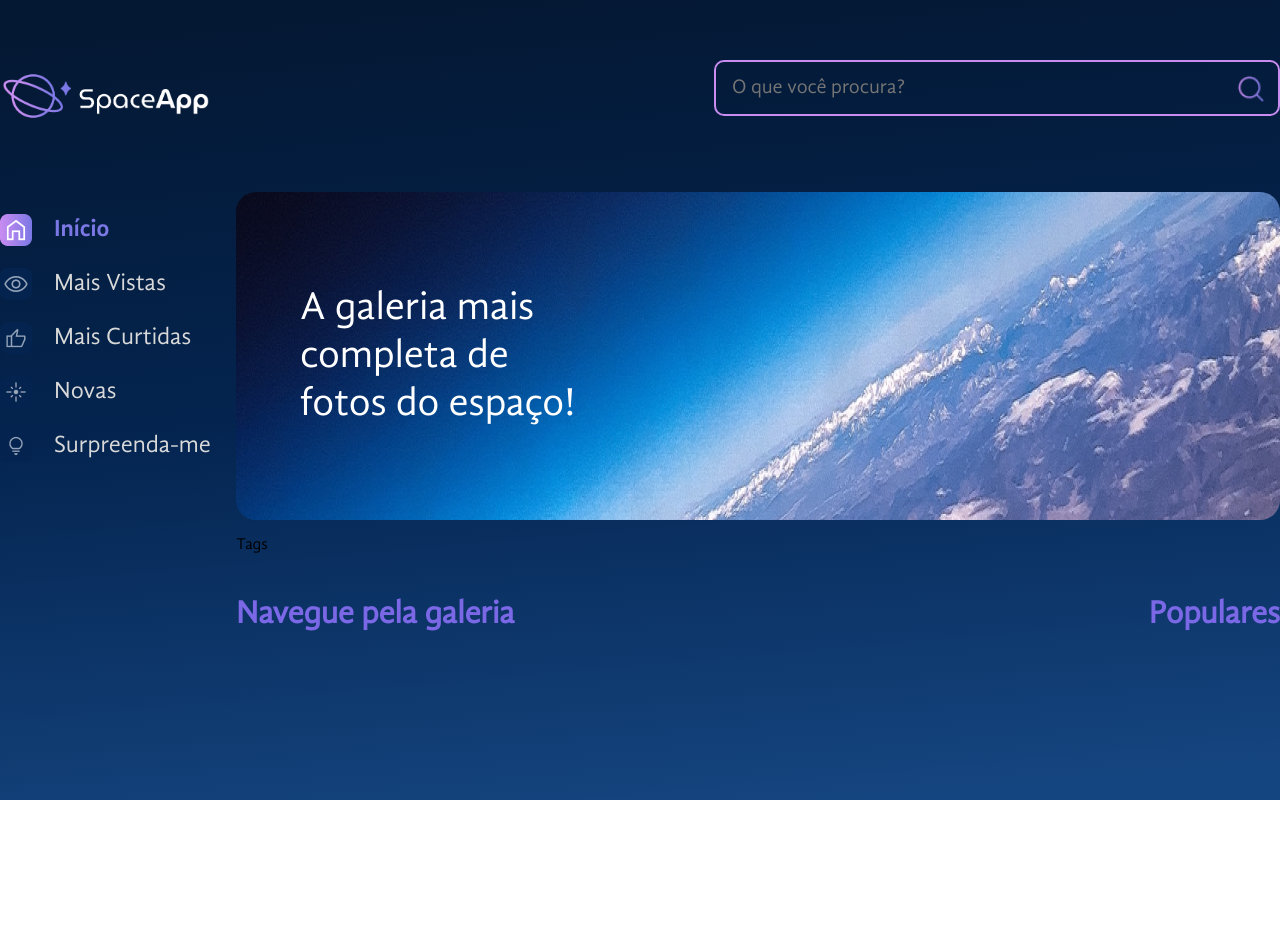
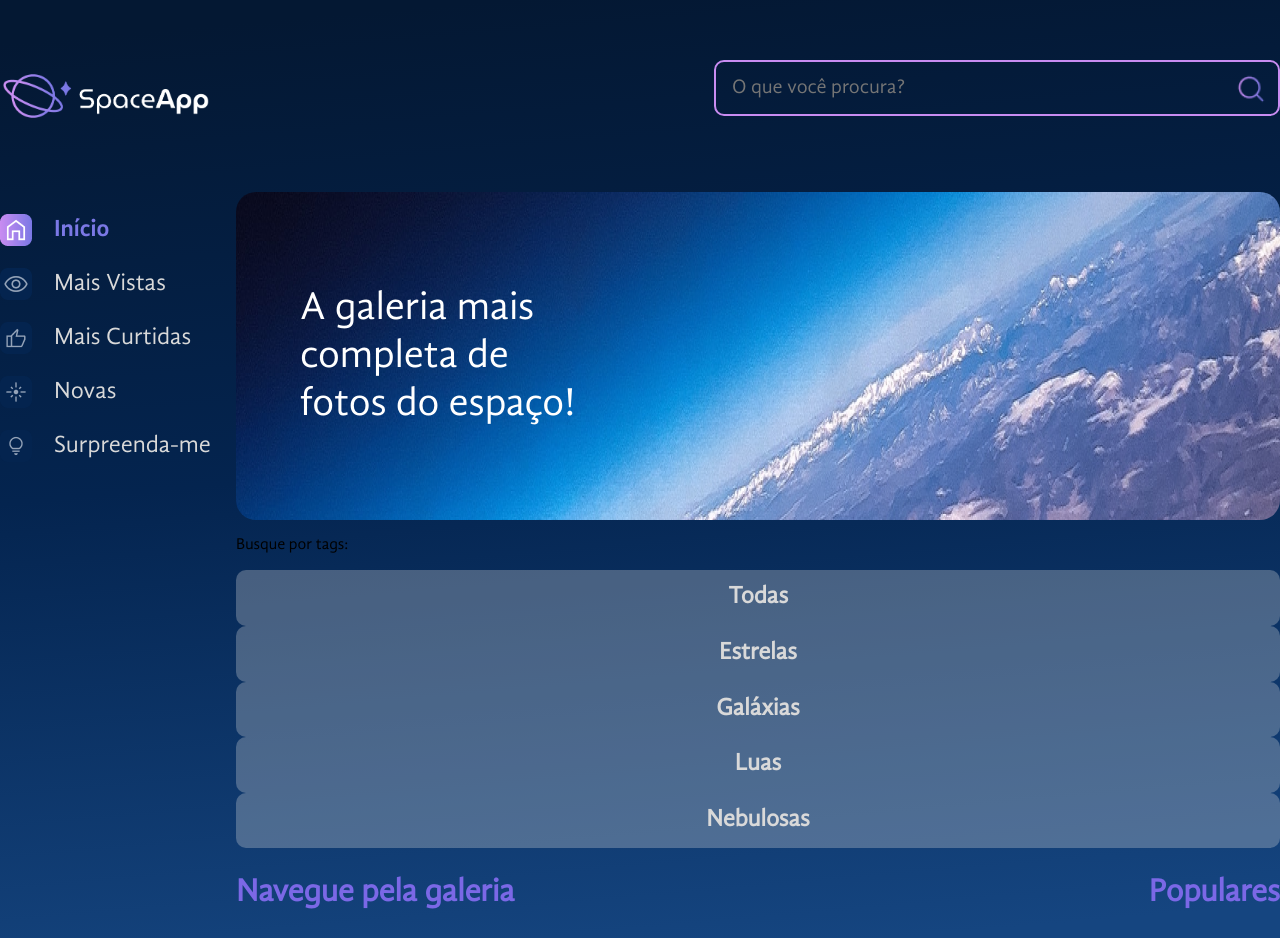
Before and after one commit to gabrielamenezes/space-app, a React (Vite) app: page / in a window 1280 px wide. Before the commit the page ends 800 px from the top, so only its background shows below. Built offline with nearby package versions, Linux system fonts and the light colour scheme.

Commit message:
style: tags

```diff
--- a/src/components/Gallery/Tags/index.jsx
+++ b/src/components/Gallery/Tags/index.jsx
@@ -1,7 +1,31 @@
+import styled from 'styled-components';
+import tags from './tags.json'
+const TagTitulo = styled.h3`
+    color: #D9D9D9;
+    font-size: 24px;
+    margin: 0;
+`;
 
+const Tag = styled.button`
+    font-size: 24px;
+    color: #FFFFFF;
+    background: rgba(217, 217, 217, 0.3);
+    border-radius: 10px;
+    cursor: pointer;
+    transition: background-color 0.3s ease;
+    padding: 12px;
+    box-sizing: border-box;
+    border: 2px solid transparent;
+    &:hover {
+      border-color: #C98CF1;
+    }
+`
 const Tags = () =>  {
   return (
-    <p>Tags</p>
+    <>
+        <p>Busque por tags:</p>
+        {tags.map(tag => <Tag key={tag.id}><TagTitulo>{tag.titulo}</TagTitulo></Tag>)}
+    </>
   )
 }
 
--- a/src/components/Gallery/Tags/tags.json
+++ b/src/components/Gallery/Tags/tags.json
@@ -13,7 +13,7 @@
     },
     {
         "id": 3,
-        "titulo": "Lua"
+        "titulo": "Luas"
     },
     {
         "id": 4,
```
